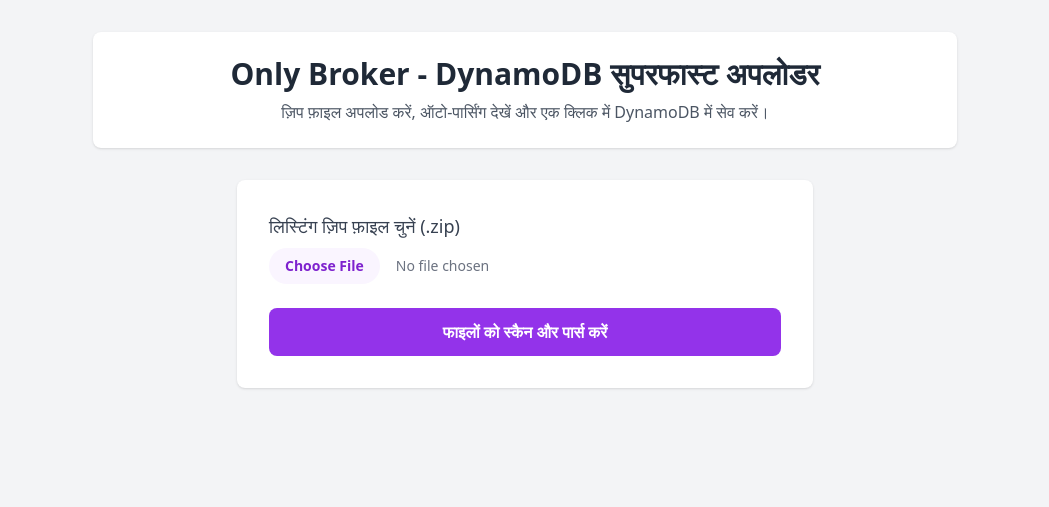
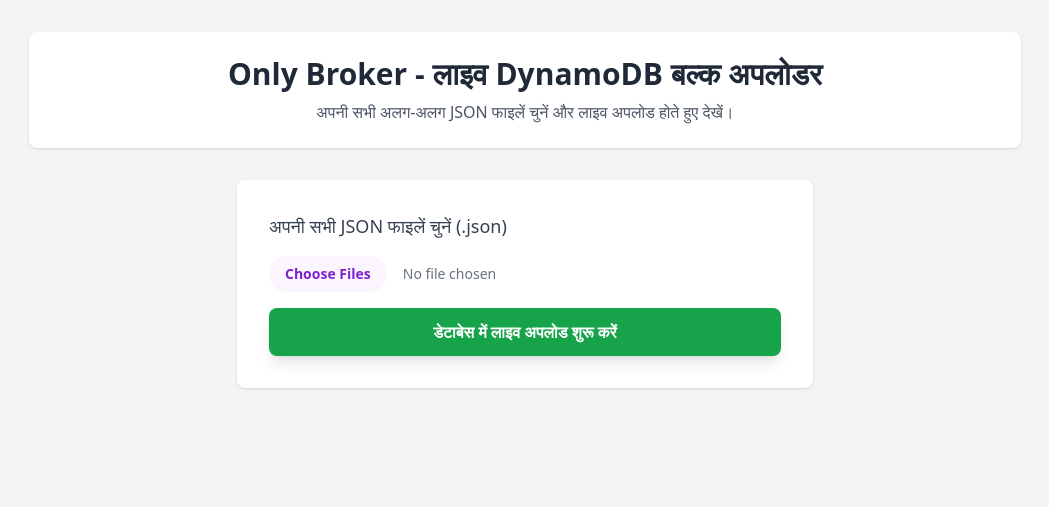
Before and after one commit to pawandevprasad03112010-crypto/S, a FastAPI app: page / in a window 1280 px wide. Shown: the top 507 px of the page, without its empty margins (115-1164 px from the left). Run offline with FastAPI, Linux system fonts and the light colour scheme; some libraries are stand-ins or nearby versions.

Commit message:
Update index.html

```diff
--- a/templates/index.html
+++ b/templates/index.html
@@ -3,132 +3,114 @@
 <head>
     <meta charset="UTF-8">
     <meta name="viewport" content="width=device-width, initial-scale=1.0">
-    <title>Only Broker - DynamoDB Fast Bulk Uploader</title>
+    <title>Only Broker - Live DynamoDB Uploader</title>
     <script src="https://cdn.tailwindcss.com"></script>
 </head>
 <body class="bg-gray-100 min-h-screen font-sans">
-    <div class="container mx-auto px-4 py-8 max-w-4xl">
+    <div class="container mx-auto px-4 py-8 max-w-5xl pb-24">
         <header class="bg-white shadow rounded-lg p-6 mb-8 text-center">
-            <h1 class="text-3xl font-bold text-gray-800">Only Broker - DynamoDB सुपरफास्ट अपलोडर</h1>
-            <p class="text-gray-600 mt-2">ज़िप फ़ाइल अपलोड करें, ऑटो-पार्सिंग देखें और एक क्लिक में DynamoDB में सेव करें।</p>
+            <h1 class="text-3xl font-bold text-gray-800">Only Broker - लाइव DynamoDB बल्क अपलोडर</h1>
+            <p class="text-gray-600 mt-2">अपनी सभी अलग-अलग JSON फाइलें चुनें और लाइव अपलोड होते हुए देखें।</p>
         </header>
 
-        <div class="bg-white shadow rounded-lg p-8 max-w-xl mx-auto mb-8">
-            <form id="upload-form" class="space-y-6">
-                <div>
-                    <label class="block text-lg font-medium text-gray-700 mb-2">लिस्टिंग ज़िप फ़ाइल चुनें (.zip)</label>
-                    <input type="file" id="zippfile" accept=".zip" required class="block w-full text-sm text-gray-500 file:mr-4 file:py-2 file:px-4 file:rounded-full file:border-0 file:text-sm file:font-semibold file:bg-purple-50 file:text-purple-700 hover:file:bg-purple-100">
+        <!-- File Selection Box -->
+        <div class="bg-white shadow rounded-lg p-8 mb-6 max-w-xl mx-auto">
+            <div class="space-y-4">
+                <label class="block text-lg font-medium text-gray-700">अपनी सभी JSON फाइलें चुनें (.json)</label>
+                <!-- multiple attribute से आप एक साथ सारी 149 फाइलें सेलेक्ट कर सकते हैं -->
+                <input type="file" id="json-files" name="files" accept=".json" multiple class="block w-full text-sm text-gray-500 file:mr-4 file:py-2 file:px-4 file:rounded-full file:border-0 file:text-sm file:font-semibold file:bg-purple-50 file:text-purple-700 hover:file:bg-purple-100">
+
+                <button onclick="startLiveUpload()" id="upload-btn" class="w-full bg-green-600 text-white font-bold py-3 px-4 rounded-lg hover:bg-green-700 transition shadow-lg">डेटाबेस में लाइव अपलोड शुरू करें</button>
             </div>
-                <button type="submit" id="parse-btn" class="w-full bg-purple-600 text-white font-bold py-3 px-4 rounded-lg hover:bg-purple-700 transition">फाइलों को स्कैन और पार्स करें</button>
-            </form>
         </div>
 
-        <div id="result-section" class="hidden bg-white shadow rounded-lg p-6">
+        <!-- Live Status & List Section -->
+        <div id="status-section" class="hidden bg-white shadow rounded-lg p-6">
             <div class="flex justify-between items-center mb-4 border-b pb-3">
-                <h2 class="text-xl font-bold text-gray-800">स्कैन परिणाम (Scan Results)</h2>
-                <span id="total-count" class="bg-purple-100 text-purple-800 text-lg font-bold px-4 py-1 rounded-full">कुल लिस्टिंग: 0</span>
+                <h2 class="text-xl font-bold text-gray-800">लाइव अपलोड प्रोग्रेस</h2>
+                <span id="counter-badge" class="bg-purple-100 text-purple-800 font-bold px-4 py-1 rounded-full text-sm">कुल फाइलें: 0</span>
             </div>
 
-            <button onclick="uploadToDynamoDB()" id="upload-db-btn" class="w-full bg-green-600 text-white font-bold py-3 px-4 rounded-lg hover:bg-green-700 transition shadow-lg mb-6 text-lg">DynamoDB डेटाबेस में सभी अपलोड करें</button>
-
-            <div id="loading-spinner" class="hidden text-center py-4 text-purple-600 font-semibold">
-                डेटाबेस में अपलोड हो रहा है... कृपया प्रतीक्षा करें ⏳
-            </div>
-
-            <div id="success-box" class="hidden bg-green-50 border border-green-200 rounded-lg p-4 mb-4 text-green-800 font-medium"></div>
-
-            <div>
-                <h3 class="font-bold text-gray-700 mb-2">अपलोड हुई प्रॉपर्टी आईडीज़ (Property IDs):</h3>
-                <div id="ids-container" class="bg-gray-50 border rounded-lg p-4 max-h-60 overflow-y-auto text-xs font-mono text-gray-600 space-y-1">
-                    <!-- IDs here -->
-                </div>
+            <div id="file-list-container" class="space-y-2 max-h-[500px] overflow-y-auto pr-2">
+                <!-- Live rows will appear here -->
             </div>
         </div>
     </div>
 
     <script>
-        let cachedListings = [];
+        async function startLiveUpload() {
+            const fileInput = document.getElementById('json-files');
+            if (fileInput.files.length === 0) {
+                alert('कृपया पहले कम से कम एक JSON फाइल चुनें!');
+                return;
+            }
 
-        document.getElementById('upload-form').addEventListener('submit', async function(e) {
-            e.preventDefault();
-            const fileInput = document.getElementById('zippfile');
-            if(fileInput.files.length === 0) return;
+            const files = fileInput.files;
+            const container = document.getElementById('file-list-container');
+            const statusSection = document.getElementById('status-section');
+            const counterBadge = document.getElementById('counter-badge');
+            const uploadBtn = document.getElementById('upload-btn');
 
-            const formData = new FormData();
-            formData.append('zippfile', fileInput.files[0]);
+            container.innerHTML = '';
+            statusSection.classList.remove('hidden');
+            uploadBtn.disabled = true;
+            uploadBtn.classList.add('opacity-50');
+            counterBadge.textContent = `कुल फाइलें: ${files.length}`;
 
-            const btn = document.getElementById('parse-btn');
-            btn.textContent = 'स्कैन हो रहा है...';
-            btn.disabled = true;
+            // Create UI rows for each file
+            const fileRows = [];
+            for (let i = 0; i < files.length; i++) {
+                const file = files[i];
+                const rowId = `file-row-${i}`;
+                container.innerHTML += `
+                    <div id="${rowId}" class="flex items-center justify-between p-3 bg-gray-50 border rounded-lg text-sm">
+                        <div class="truncate w-1/2 font-mono text-gray-700">${file.name}</div>
+                        <div class="text-xs text-gray-500 property-id-text">ID: स्कैन हो रहा है...</div>
+                        <div class="status-badge px-3 py-1 rounded text-xs font-bold bg-yellow-100 text-yellow-800">पेंडिंग...</div>
+                    </div>
+                `;
+                fileRows.push({ file, rowId });
+            }
+
+            // Process files one by one or in small batches for real-time visual feedback
+            for (let i = 0; i < fileRows.length; i++) {
+                const { file, rowId } = fileRows[i];
+                const rowElement = document.getElementById(rowId);
+                const statusBadge = rowElement.querySelector('.status-badge');
+                const idText = rowElement.querySelector('.property-id-text');
+
+                statusBadge.className = "status-badge px-3 py-1 rounded text-xs font-bold bg-blue-100 text-blue-800 animate-pulse";
+                statusBadge.textContent = "अपलोड हो रहा है...";
 
                 try {
-                const response = await fetch('/parse-zip', {
+                    const formData = new FormData();
+                    formData.append('file', file);
+
+                    const response = await fetch('/upload-single', {
                         method: 'POST',
                         body: formData
                     });
+
                     const result = await response.json();
 
-                if(response.ok) {
-                    cachedListings = result.listings; // Global variable mein data save karna
-                    document.getElementById('total-count').textContent = `कुल लिस्टिंग: ${result.total}`;
-                    document.getElementById('result-section').classList.remove('hidden');
-
-                    const container = document.getElementById('ids-container');
-                    container.innerHTML = '';
-                    result.listings.forEach((item, idx) => {
-                        container.innerHTML += `<div>#${idx+1}: ${item.property_id} (${item.filename})</div>`;
-                    });
+                    if (response.ok) {
+                        idText.textContent = `ID: ${result.property_id}`;
+                        statusBadge.className = "status-badge px-3 py-1 rounded text-xs font-bold bg-green-100 text-green-800";
+                        statusBadge.textContent = "सफल ✔";
                     } else {
-                    alert('पार्सिंग असफल: ' + result.detail);
+                        statusBadge.className = "status-badge px-3 py-1 rounded text-xs font-bold bg-red-100 text-red-800";
+                        statusBadge.textContent = "विफल ✖";
+                        idText.textContent = `एरर: ${result.detail || 'अज्ञात'}`;
                     }
-            } catch(err) {
-                alert('त्रुटि: ' + err.message);
-            } finally {
-                btn.textContent = 'फाइलों को स्कैन और पार्स करें';
-                btn.disabled = false;
+                } catch (err) {
+                    statusBadge.className = "status-badge px-3 py-1 rounded text-xs font-bold bg-red-100 text-red-800";
+                    statusBadge.textContent = "त्रुटि ✖";
                 }
-        });
-
-        async function uploadToDynamoDB() {
-            if (!cachedListings || cachedListings.length === 0) {
-                alert('कोई लिस्टिंग उपलब्ध नहीं है। कृपया पहले ज़िप फाइल दोबारा अपलोड करें।');
-                return;
             }
 
-            const btn = document.getElementById('upload-db-btn');
-            const spinner = document.getElementById('loading-spinner');
-            const successBox = document.getElementById('success-box');
-
-            btn.disabled = true;
-            spinner.classList.remove('hidden');
-            successBox.classList.add('hidden');
-
-            try {
-                const response = await fetch('/upload-dynamodb', {
-                    method: 'POST',
-                    headers: { 'Content-Type': 'application/json' },
-                    body: JSON.stringify({ listings: cachedListings })
-                });
-
-                const result = await response.json();
-                if(response.ok) {
-                    successBox.textContent = result.message;
-                    successBox.classList.remove('hidden');
-
-                    const container = document.getElementById('ids-container');
-                    container.innerHTML = '<div class="text-green-600 font-bold mb-2">✓ DynamoDB में सफलतापूर्वक सेव हुई आईडीज़:</div>';
-                    result.saved_ids.forEach((id, idx) => {
-                        container.innerHTML += `<div class="text-green-700">✔ ${idx+1}. ${id}</div>`;
-                    });
-                } else {
-                    alert('अपलोड असफल: ' + (result.detail || 'अज्ञात त्रुटि'));
-                }
-            } catch(err) {
-                alert('त्रुटि: ' + err.message);
-            } finally {
-                spinner.classList.add('hidden');
-                btn.disabled = false;
-            }
+            uploadBtn.disabled = false;
+            uploadBtn.classList.remove('opacity-50');
+            alert('सभी फाइलों का लाइव अपलोड प्रोसेस पूरा हो गया है!');
         }
     </script>
 </body>
```
Lines whose indentation alone changed are shown as unchanged.
